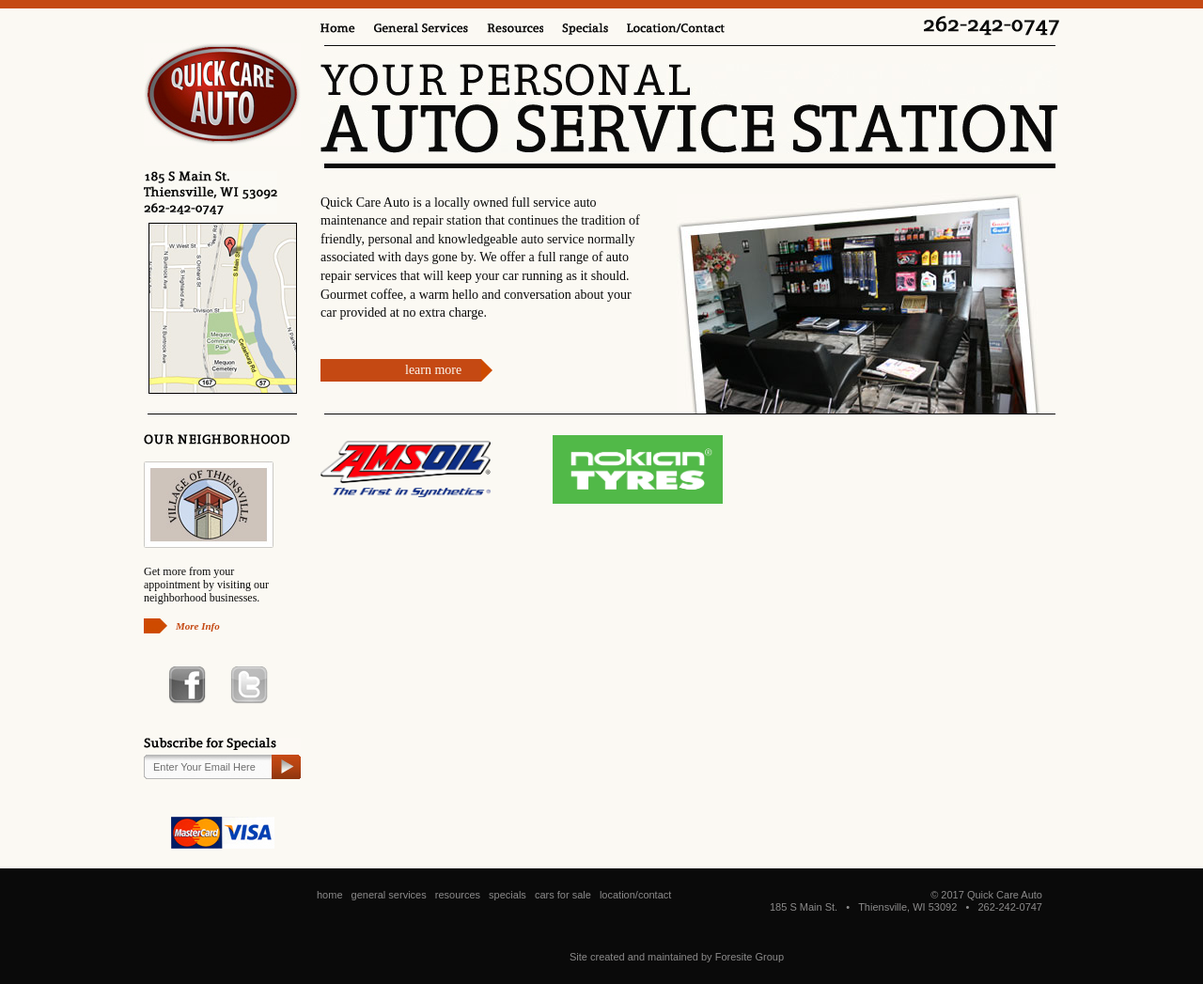
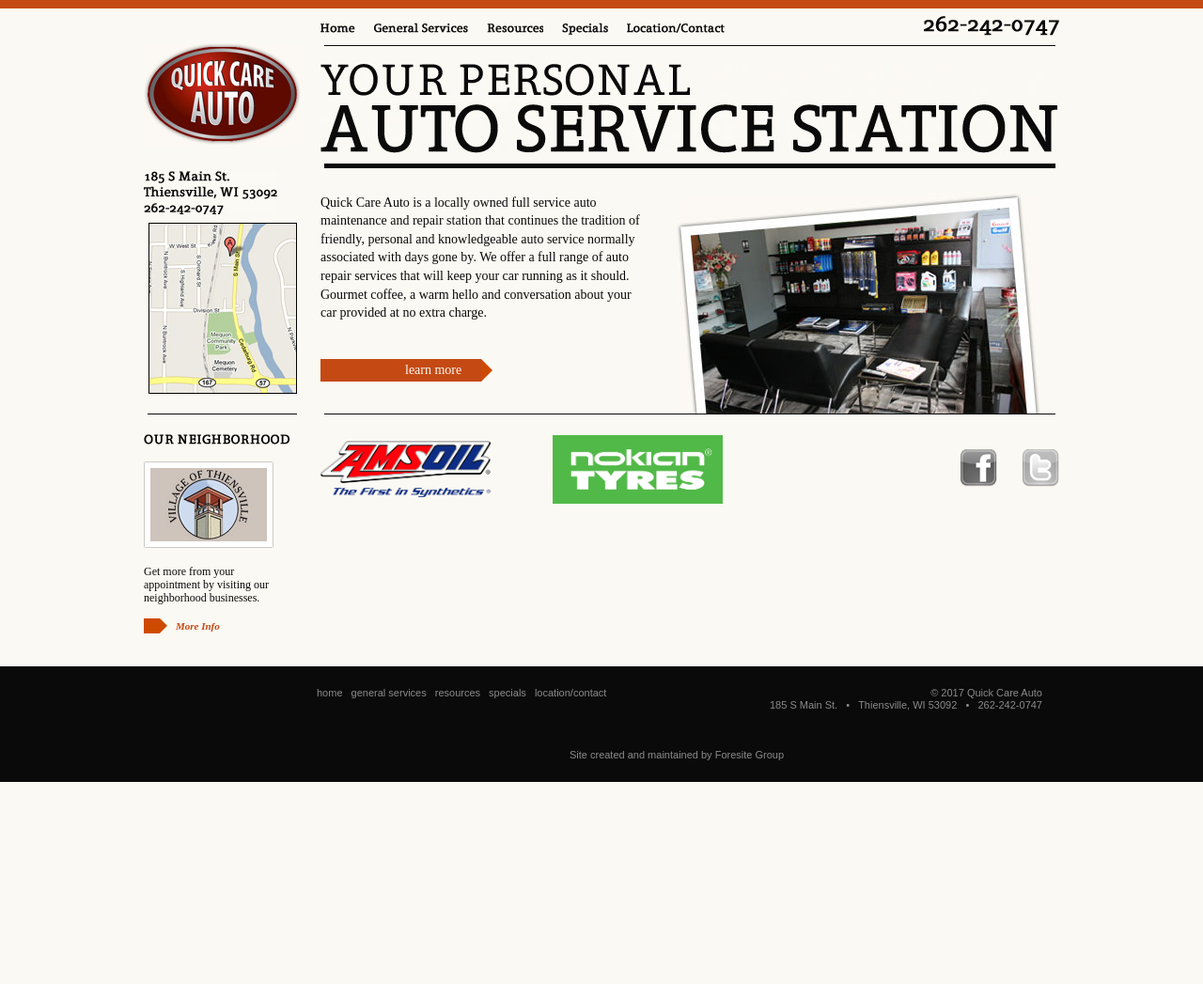
Before and after one commit to foresitegroup/quickcareauto, a PHP site: page / in a window 1280 px wide. Shown: the whole page at 94% size. After the commit the page ends 832 px from the top, so only its background shows below. Run offline with PHP 8.4, Linux system fonts and the light colour scheme; data that the repository does not hold is empty; a stand-in replaces the project's code that opens the database connection.

Commit message:
Remove credit card info and mailing list sign-up

```diff
--- a/footer.php
+++ b/footer.php
@@ -14,6 +14,11 @@
       <div class="footer-logos">
         <img src="images/logo-amsoil.png" alt="">
         <img src="images/logo-nokian-tires.jpg" alt="">
+
+        <div class="social">
+          <a href="http://www.facebook.com/pages/Quick-Care-Auto/145397368834683?v=info" id="facebook"></a>
+          <a href="http://twitter.com/Quickcareauto" id="twitter"></a>
+        </div>
       </div>
     </div> <!-- END main -->
 
@@ -27,7 +32,6 @@
     <a href="general-services.php">general services</a>
     <a href="resources.php">resources</a>
     <a href="specials.php">specials</a>
-    <a href="cars-for-sale.php">cars for sale</a>
     <a href="location-contact.php">location/contact</a>
   </div>
 
--- a/header.php
+++ b/header.php
@@ -19,7 +19,7 @@ function email($address, $name="") {
   <META name="keywords" content="tune up, engine repair, tires, mufflers, auto repair, detailing, detail, Milwaukee, Wisconsin, Thiensville, Mequon, buffing, waxing, shampooing, hand wash, fleet cars, maintenance, ase certified, deals">
   <title>Quick Care Auto<?php if ($PageTitle != "") { echo " | " . $PageTitle; } ?></title>
   <link rel="shortcut icon" href="images/favicon.ico">
-  <link rel="stylesheet" href="inc/qca2010.css" type="text/css" media="screen,print">
+  <link rel="stylesheet" href="inc/qca2010.css?<?php echo filemtime('inc/qca2010.css'); ?>" type="text/css" media="screen,print">
   <script type="text/javascript" src="inc/jquery-1.5.1.js"></script>
   <script type="text/javascript" src="inc/jquery.cycle.all.js"></script>
   <script type="text/javascript">
@@ -69,7 +69,7 @@ function email($address, $name="") {
         <a href="our-neighborhood.php" class="arrow">More Info</a>
       </div>
       <br>
-
+      <!--
       <a href="http://www.facebook.com/pages/Quick-Care-Auto/145397368834683?v=info" id="facebook"></a>
       <a href="http://twitter.com/Quickcareauto" id="twitter"></a>
 
@@ -82,7 +82,7 @@ function email($address, $name="") {
         </div>
       </form>
 
-      <img src="images/credit-cards.jpg" alt="MasterCard / Visa" style="margin-top: 40px;">
+      <img src="images/credit-cards.jpg" alt="MasterCard / Visa" style="margin-top: 40px;"> -->
     </div> <!-- END sidebar -->
 
     <div id="main">
--- a/inc/qca2010.css
+++ b/inc/qca2010.css
@@ -341,6 +341,10 @@ A.arrow:hover, A.arrow:active {
   vertical-align: middle;
 }
 
+.social {
+  float: right;
+}
+
 #footer {
   margin: 22px auto 22px;
   width: 772px;
```
